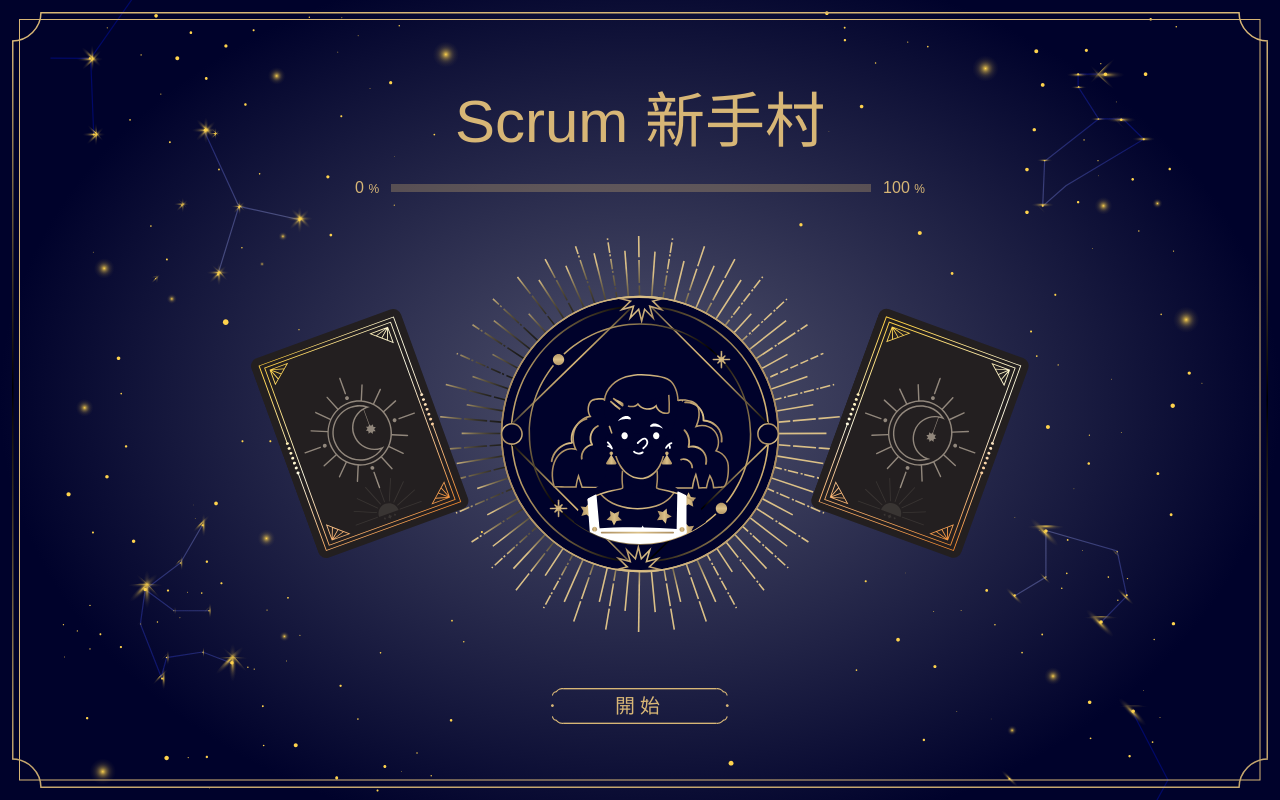
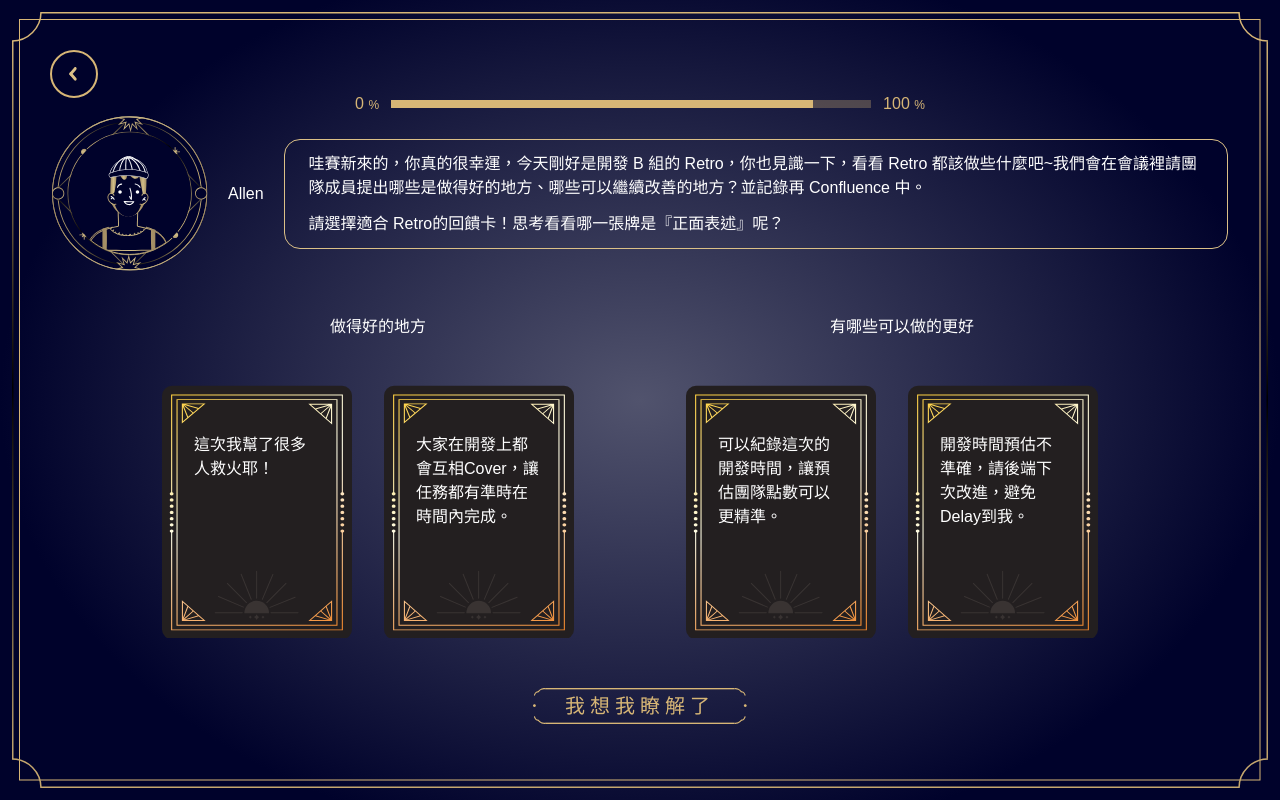
Before and after one commit to aloysse/scrum-beginner, a React (Create React App) app: page / in a window 1280 px wide. Built offline with nearby package versions, Linux system fonts and the light colour scheme.

Commit message:
[add] 判斷選擇答案功能

```diff
--- a/src/context/ProgressContext.js
+++ b/src/context/ProgressContext.js
@@ -14,7 +14,7 @@ import End from "../pages/End";
 const ProgressContext = createContext();
 
 export const ProgressContextProvider = () => {
-  const [showComponent, setShowComponent] = useState("");
+  const [showComponent, setShowComponent] = useState("Retro");
 
   const gotoPage = (pageName) => {
     setShowComponent(pageName);
--- a/src/pages/Retro.js
+++ b/src/pages/Retro.js
@@ -1,4 +1,4 @@
-import React from "react";
+import React, { useState } from "react";
 import ProgressBar from "../components/ProgressBar";
 import arrowLeft from "../assets/img/arrow-left.svg";
 import boy2 from "../assets/img/boy2.svg";
@@ -6,6 +6,91 @@ import { Progress } from "../context/ProgressContext";
 
 const Retros = ({ rate }) => {
   const { gotoPage } = Progress();
+  let totalScoreSum = 20;
+  const [displayAlert, setDisplayAlert] = useState(false);
+  const [itemObj, setItemObj] = useState({
+    goodJobItem: [
+      {
+        content: "這次我幫了很多人救火耶！",
+        isChose: false,
+        id: "1",
+        isAnswer: false,
+      },
+      {
+        content: "大家在開發上都會互相Cover，讓任務都有準時在時間內完成。",
+        isChose: false,
+        id: "2",
+        isAnswer: true,
+      },
+    ],
+    canBetterItem: [
+      {
+        content: "可以紀錄這次的開發時間，讓預估團隊點數可以更精準。",
+        isChose: false,
+        id: "3",
+        isAnswer: true,
+      },
+      {
+        content: "開發時間預估不準確，請後端下次改進，避免Delay到我。",
+        isChose: false,
+        id: "4",
+        isAnswer: false,
+      },
+    ],
+  });
+
+  const chooseCard = (itemGroup, id) => {
+    // 拷貝新的items (來自state)
+    const newItemObj = { ...itemObj };
+
+    // 取得點擊的項目並切換isChose狀態
+    newItemObj[itemGroup].forEach((item) => {
+      if (item.id === id) {
+        item.isChose = true;
+      } else {
+        item.isChose = false;
+      }
+    });
+
+    // 更新items
+    setItemObj(newItemObj);
+  };
+
+  // 卡片元件
+  const Card = ({ content, id, itemGroup, isChose }) => (
+    <div
+      onClick={() => chooseCard(itemGroup, id)}
+      className={`mr-5 p-1 border-2  ${
+        isChose ? "border-P1" : "border-transparent"
+      } rounded-2xl cursor-pointer`}
+    >
+      <div className="bg-cardContent py-12 px-8 w-[190px] h-[253px]">
+        <p>{content}</p>
+      </div>
+    </div>
+  );
+
+  // 確認答案
+  const confirm = () => {
+    let goodJobCorrect = false;
+    itemObj.goodJobItem.forEach((item) => {
+      if (item.isAnswer && item.isChose) {
+        goodJobCorrect = true;
+      }
+    });
+    let canBetterCorrect = false;
+    itemObj.canBetterItem.forEach((item) => {
+      if (item.isAnswer && item.isChose) {
+        canBetterCorrect = true;
+      }
+    });
+    if (goodJobCorrect && canBetterCorrect) {
+      gotoPage("End");
+    } else {
+      setDisplayAlert(true);
+    }
+  };
+
   return (
     <div className="bg-secondary bg-center bg-cover h-full p-3">
       <div className="border-main h-full pt-20 pb-16 px-10 flex flex-col justify-between items-center">
@@ -36,47 +121,51 @@ const Retros = ({ rate }) => {
           <div className="mr-20">
             <h3 className="text-center mb-10">做得好的地方</h3>
             <div className="flex">
-              <div className="mr-5 p-1 border-2 border-P1 rounded-2xl">
-                <div className="bg-cardContent py-12 px-8 w-[190px] h-[253px]">
-                  <p>這次我幫了很多人救火耶</p>
-                </div>
-              </div>
-              <div className="p-1 border-2 border-P1 rounded-2xl">
-                <div className="bg-cardContent py-12 px-8 w-[190px] h-[253px]">
-                  <p>大家在開發上都會互相Cover，讓任務都有準時在時間內完成。</p>
-                </div>
-              </div>
+              {itemObj.goodJobItem.map((item, index) => (
+                <Card
+                  content={item.content}
+                  key={index}
+                  id={item.id}
+                  isChose={item.isChose}
+                  itemGroup={"goodJobItem"}
+                />
+              ))}
             </div>
           </div>
           <div>
             <h3 className="text-center mb-10">有哪些可以做的更好</h3>
             <div className="flex">
-              <div className="mr-5  p-1 border-2 border-P1 rounded-2xl">
-                <div className="bg-cardContent py-12 px-8 w-[190px] h-[253px]">
-                  <p>可以紀錄這次的開發時間，讓預估團隊點數可以更精準。</p>
-                </div>
-              </div>
-              <div className="p-1 border-2 border-P1 rounded-2xl">
-                <div className="bg-cardContent py-12 px-8 w-[190px] h-[253px]">
-                  <p>開發時間預估不準確，請後端下次改進，避免Delay到我。</p>
-                </div>
-              </div>
+              {itemObj.canBetterItem.map((item, index) => (
+                <Card
+                  content={item.content}
+                  key={index}
+                  id={item.id}
+                  isChose={item.isChose}
+                  itemGroup={"canBetterItem"}
+                />
+              ))}
             </div>
           </div>
         </div>
         <button
-          onClick={() => gotoPage("End")}
+          onClick={confirm}
           className="border-btn hover:bg-btn hover:text-[#333333] bg-cover tracking-widest text-P1 py-1 px-8 text-xl"
         >
           我想我瞭解了
         </button>
       </div>
       {/* alert */}
-      <div className="absolute w-full h-full top-0 bg-blackTrans flex items-center justify-center hidden">
+      <div
+        className="absolute w-full h-full top-0 bg-blackTrans items-center justify-center "
+        style={{ display: displayAlert ? "flex" : "none" }}
+      >
         <div className="text-white text-center bg-alertBg py-20 px-24 bg-center border-alert">
-          <p className="mb-8">排序錯誤，請再調整順序</p>
-          <button className="border-btn hover:bg-btn hover:text-[#333333] bg-cover tracking-widest text-P1 py-1 px-8 ">
-            確認
+          <p className="mb-8">再想一下，哪些是符合『正面表述』的回饋？</p>
+          <button
+            onClick={() => setDisplayAlert(false)}
+            className="border-btn hover:bg-btn hover:text-[#333333] bg-cover tracking-widest text-P1 py-1 px-8 "
+          >
+            再試試看
           </button>
         </div>
       </div>
```
